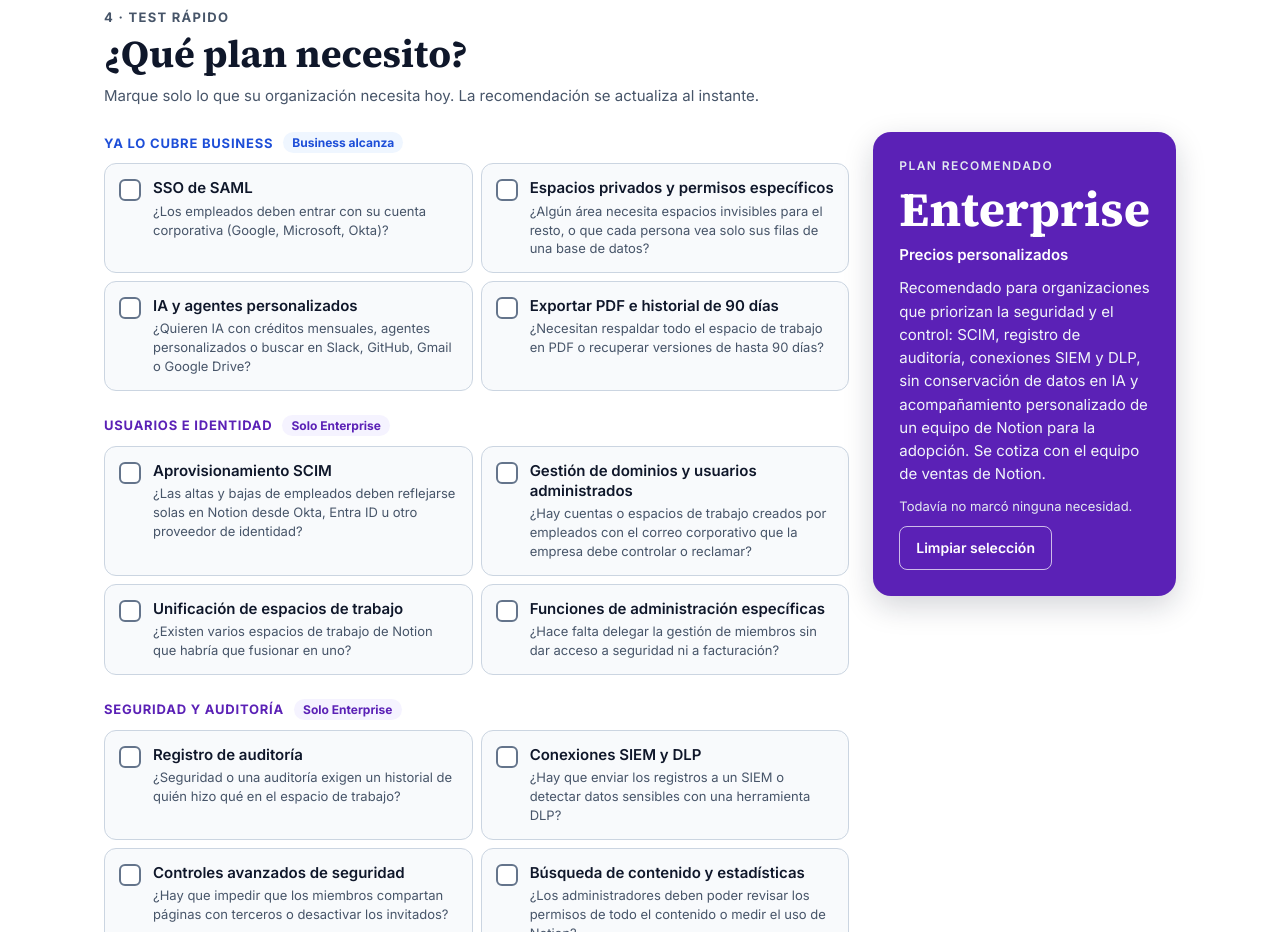
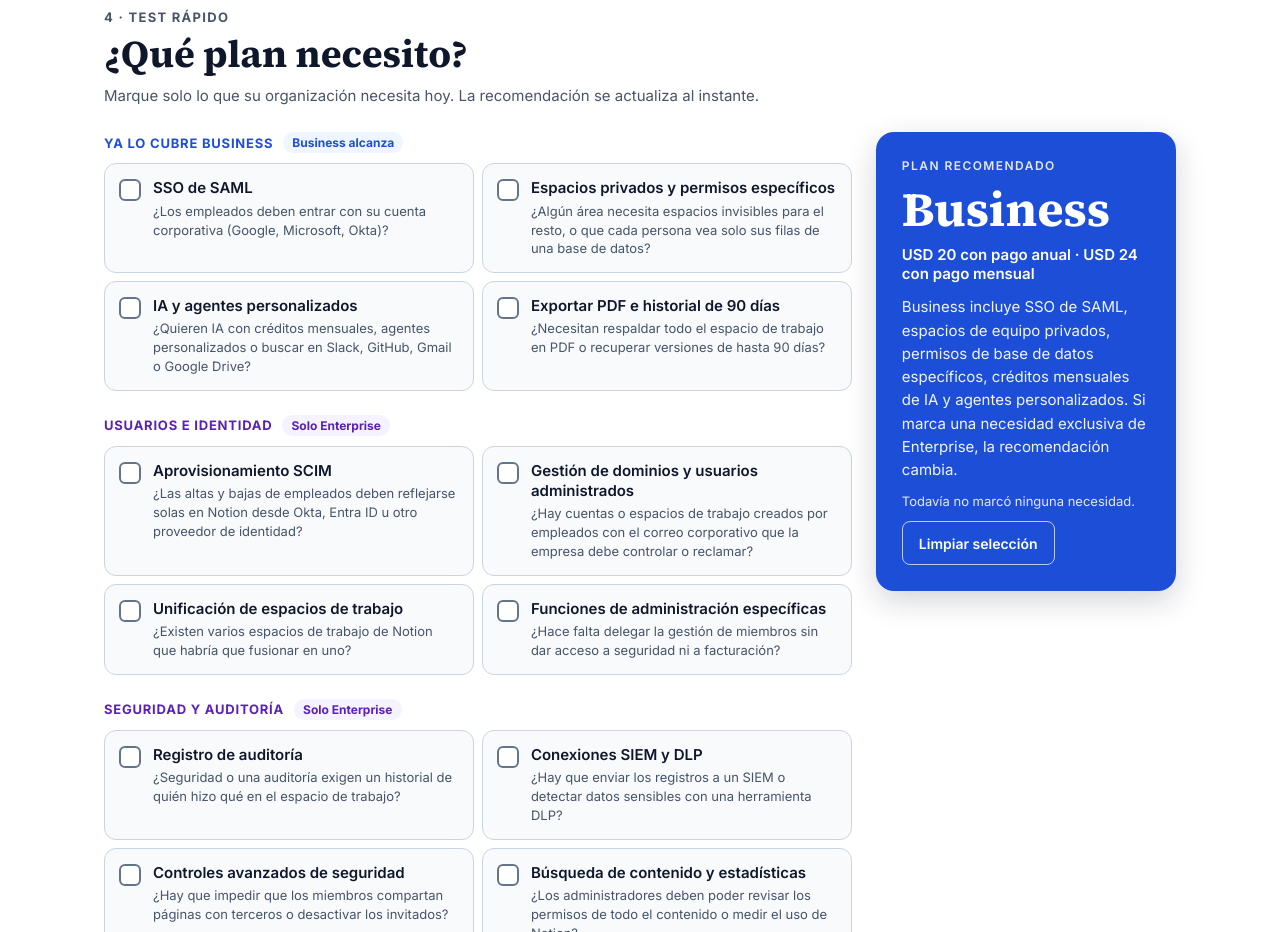
Before and after one commit to LautaroGelman/notion-business-enterprise, a plain HTML site: page index.html in a window 1280 px wide. Shown: the part 3900-4832 px from the top of the page. Drawn offline with Linux system fonts and the light colour scheme.

Commit message:
El test recomienda Business por defecto hasta marcar una necesidad exclusiva de Enterprise

```diff
--- a/index.html
+++ b/index.html
@@ -441,13 +441,13 @@ footer img{height:26px;width:auto;display:block}
 <p class="sub">Marque solo lo que su organización necesita hoy. La recomendación se actualiza al instante.</p>
 </div>
 <div class="res-bar" id="resBar" aria-hidden="true">
-<div><span class="k">Plan recomendado</span><span class="nm serif" id="barName">Enterprise</span></div>
+<div><span class="k">Plan recomendado</span><span class="nm serif" id="barName">Business</span></div>
 <span class="c" id="barCount">Sin marcar aún</span>
 </div>
 <div class="quiz">
 <aside class="res" id="res" aria-live="polite">
 <p class="k">Plan recomendado</p>
-<p class="nm serif" id="resName">Enterprise</p>
+<p class="nm serif" id="resName">Business</p>
 <p class="pr" id="resPrice"></p>
 <p class="why" id="resWhy"></p>
 <div id="resReasons" hidden style="display:flex;flex-direction:column;gap:4px">
@@ -588,7 +588,7 @@ var PLAN = {
   3: { name: 'Enterprise', price: 'Precios personalizados', color: '#5B21B6' }
 };
 var WHYS = {
-  def: 'Recomendado para organizaciones que priorizan la seguridad y el control: SCIM, registro de auditoría, conexiones SIEM y DLP, sin conservación de datos en IA y acompañamiento personalizado de un equipo de Notion para la adopción. Se cotiza con el equipo de ventas de Notion.',
+  def: 'Business incluye SSO de SAML, espacios de equipo privados, permisos de base de datos específicos, créditos mensuales de IA y agentes personalizados. Si marca una necesidad exclusiva de Enterprise, la recomendación cambia.',
   2: 'Ninguna de las necesidades marcadas exige Enterprise: Business incluye SSO de SAML, espacios de equipo privados, permisos de base de datos específicos, créditos mensuales de IA y agentes personalizados.',
   3: 'Al menos una necesidad marcada es exclusiva de Enterprise. Se cotiza con el equipo de ventas de Notion.'
 };
@@ -699,9 +699,9 @@ function renderResult() {
       if (g.lvl === 3) reasons.push(it[2]);
     });
   });
-  /* Enterprise por defecto; Business solo si se marcó algo y nada de ello es exclusivo de Enterprise. */
-  var level = count > 0 && reasons.length === 0 ? 2 : 3;
-  var whyKey = level === 2 ? 2 : (reasons.length ? 3 : 'def');
+  /* Business por defecto; Enterprise en cuanto se marca algo exclusivo de Enterprise. */
+  var level = reasons.length ? 3 : 2;
+  var whyKey = reasons.length ? 3 : (count ? 2 : 'def');
   var p = PLAN[level];
   document.getElementById('res').style.background = p.color;
   document.getElementById('resBar').style.background = p.color;
```
